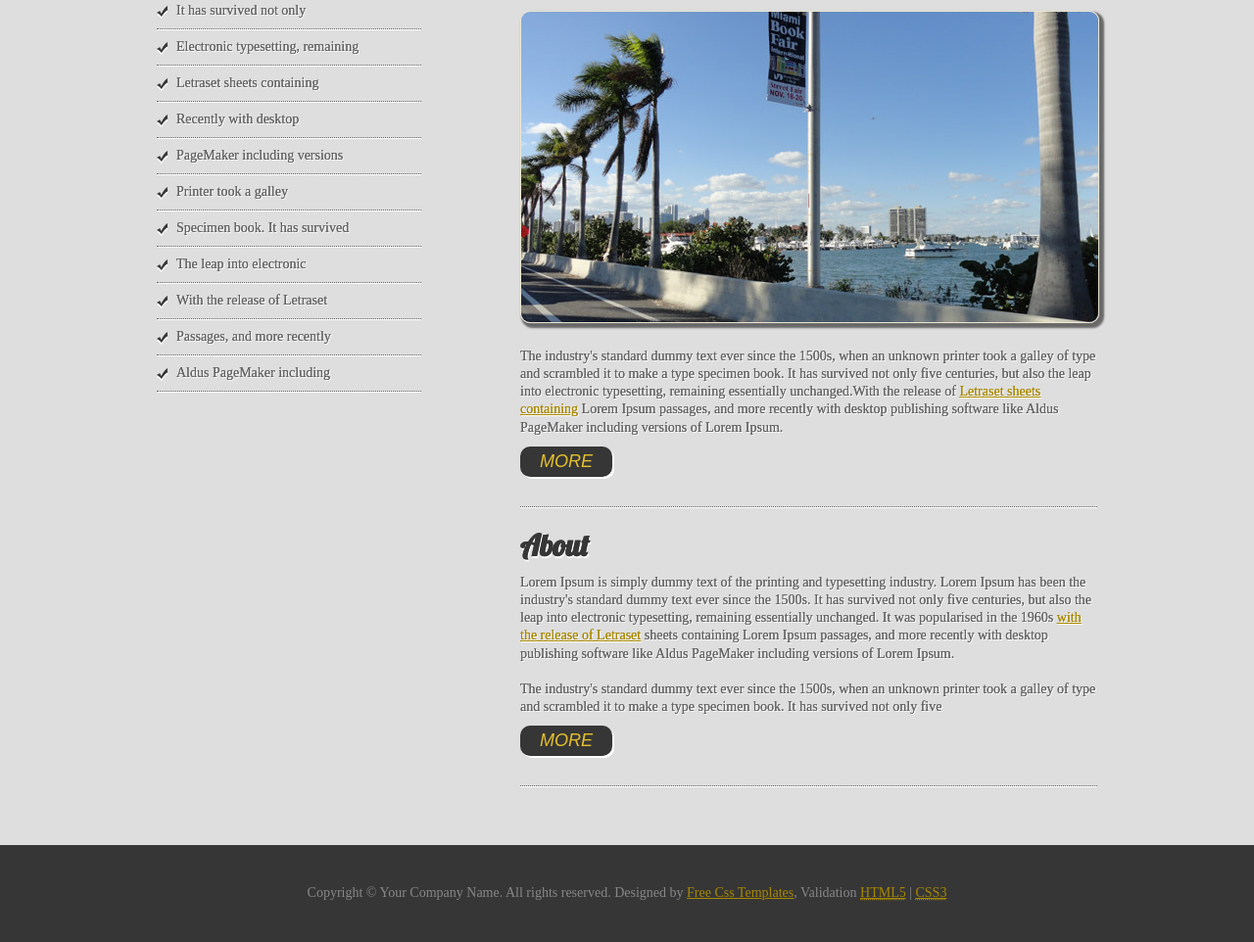
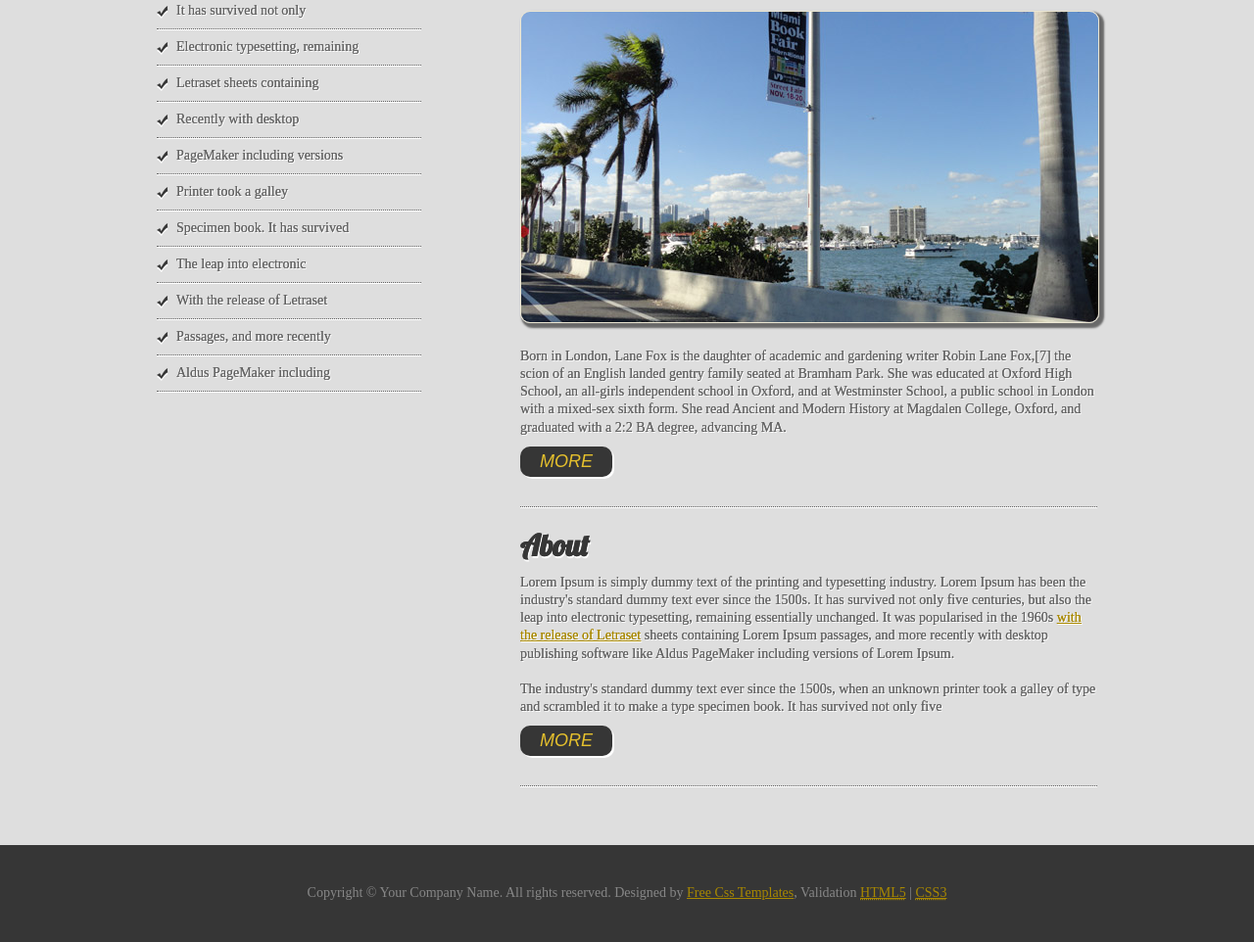
Before and after one commit to Jonuvil/hello-world-jnv21, a plain HTML site: page index.html in a window 1280 px wide. Shown: the part 683-1645 px from the top of the page at 98% size. Drawn offline with Linux system fonts and the light colour scheme; a web font is replaced by a local one.

Commit message:
Añadir parrafo 2 de Martha Lane Fox nvj21

```diff
--- a/index.html
+++ b/index.html
@@ -42,7 +42,7 @@ Released: 4.3.13
         </p>
         <p><img src="images/pic.jpg" alt="pic" class="picStyle"></p>
         <p>
-        	The industry's standard dummy text ever since the 1500s, when an unknown printer took a galley of type and scrambled it to make a type specimen book. It has survived not only five centuries, but also the leap into electronic typesetting, remaining essentially unchanged.With the release of <a href="#">Letraset sheets containing</a> Lorem Ipsum passages, and more recently with desktop publishing software like Aldus PageMaker including versions of Lorem Ipsum.
+        	Born in London, Lane Fox is the daughter of academic and gardening writer Robin Lane Fox,[7] the scion of an English landed gentry family seated at Bramham Park. She was educated at Oxford High School, an all-girls independent school in Oxford, and at Westminster School, a public school in London with a mixed-sex sixth form. She read Ancient and Modern History at Magdalen College, Oxford, and graduated with a 2:2 BA degree, advancing MA.
         </p>
         <button>More</button>
         <div class="horSeparator"></div>
```
